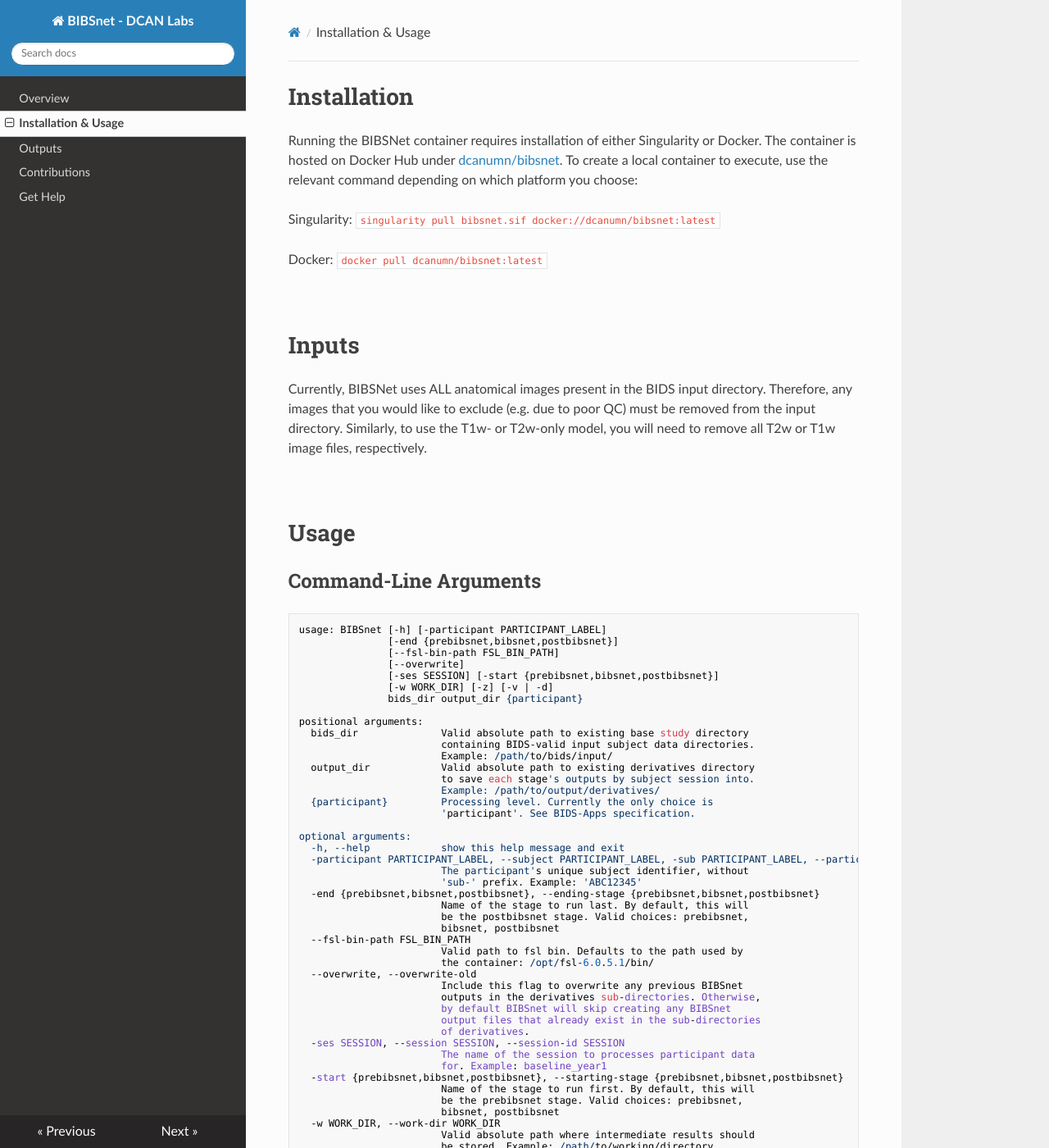
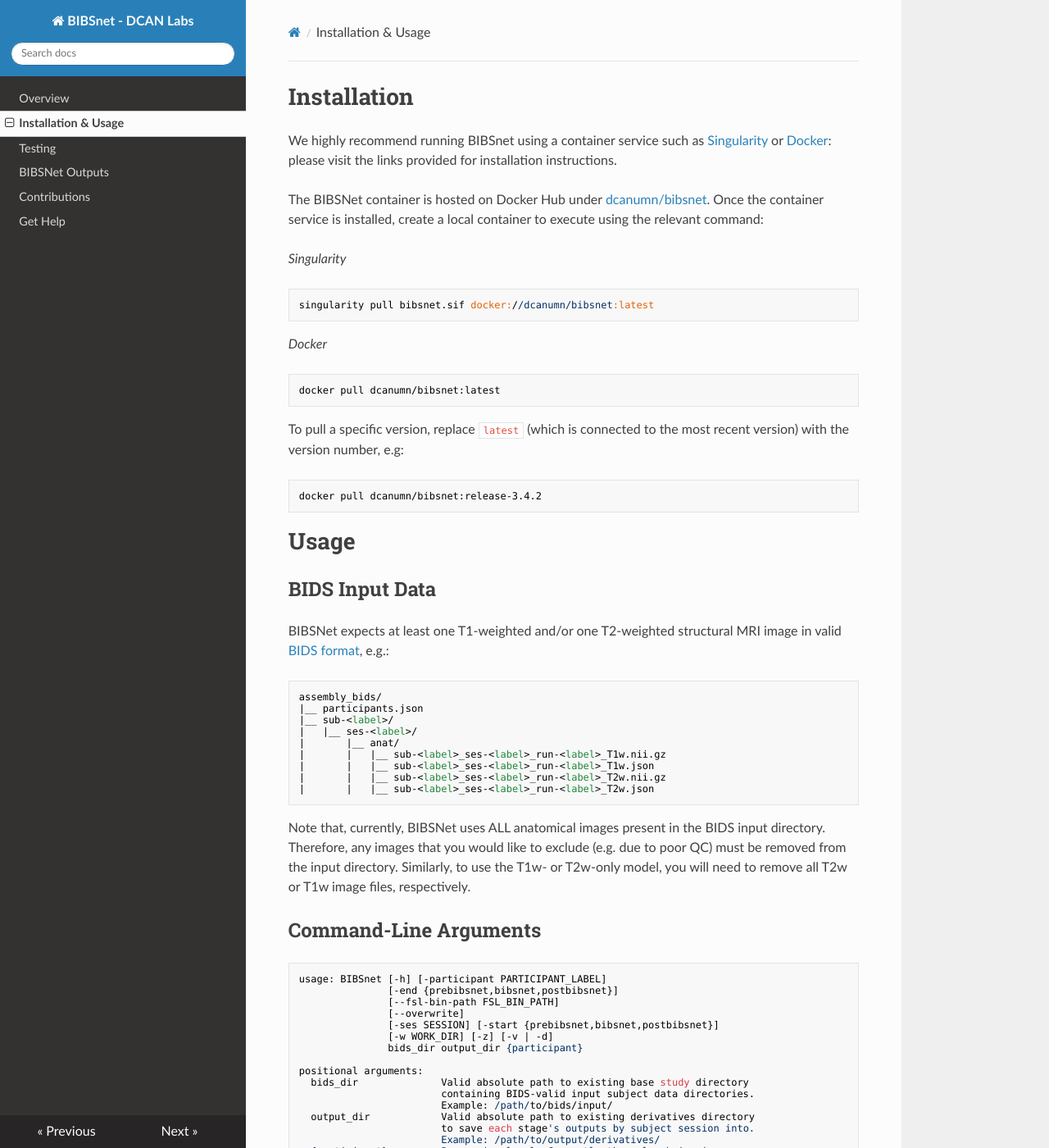
Before and after one commit to DCAN-Labs/BIBSnet, an MkDocs documentation site: the page built from docs/usage.md, in a window 1280 px wide and 1400 px high. Shown: the whole window at 82% size. Built offline with MkDocs 1.6.1, drawn with Linux system fonts in a browser that asks for light colours; nearby versions of some CDN libraries; some of the changed text lies outside the part shown.

Commit message:
separated out Testing to separate section, added additional details to usage and outputs

````diff
--- a/docs/outputs.md
+++ b/docs/outputs.md
@@ -1,5 +1,6 @@
-## Derivatives
+# BIBSNet Outputs
 
+The derivative output folder is organized as follows:
 ```
 
 ├── derivatives
--- /dev/null
+++ b/docs/testing.md
@@ -0,0 +1,30 @@
+# Testing
+To test BIBSNet to ensure it's working as expected:
+
+Install `openneuro-py` on the command line (e.g. `pip install openneuro-py`) and use it to download test data from [OpenNeuro](https://openneuro.org/), e.g.:
+```
+# Python
+from pathlib import Path
+import openneuro
+
+Path("./ds004776").mkdir()
+openneuro.download(dataset="ds004776", target_dir="./ds004776", include="sub-01")
+```
+
+Build the BIBSNet container on the command line (`singularity pull bibsnet.sif docker://dcanumn/bibsnet:latest`) and execute with the test data, e.g.:
+```
+# bash
+
+mkdir derivatives
+
+singularity run --nv --cleanenv --no-home \
+	-B /path/to/ds004776:/input \
+	-B /path/to/derivatives:/output \
+	/path/to/bibsnet.sif \
+	/input /output participant \
+	-participant 01 \
+```
+
+Ensure that the application runs without error and that the expected outputs are produced (see [Outputs](outputs.md)). For good measure, visually inspect the segmentation generated. Here is a snapshot view of the brain segmentation generated by this test subject:
+
+![](openneuro_testdata_aseg.png)
--- a/docs/usage.md
+++ b/docs/usage.md
@@ -1,19 +1,45 @@
 # Installation
 
-Running the BIBSNet container requires installation of either Singularity or Docker. The container is hosted on Docker Hub under [dcanumn/bibsnet](https://hub.docker.com/r/dcanumn/bibsnet). To create a local container to execute, use the relevant command depending on which platform you choose:
+We highly recommend running BIBSnet using a container service such as [Singularity](https://docs.sylabs.io/guides/3.0/user-guide/installation.html) or [Docker](https://www.docker.com/get-started/): please visit the links provided for installation instructions.
 
-Singularity: `singularity pull bibsnet.sif docker://dcanumn/bibsnet:latest`
+The BIBSNet container is hosted on Docker Hub under [dcanumn/bibsnet](https://hub.docker.com/r/dcanumn/bibsnet). Once the container service is installed, create a local container to execute using the relevant command:
 
-Docker: `docker pull dcanumn/bibsnet:latest`
+*Singularity*
+```
+singularity pull bibsnet.sif docker://dcanumn/bibsnet:latest
+```
 
-<br />
+*Docker*
+```
+docker pull dcanumn/bibsnet:latest
+```
 
-# Inputs
-Currently, BIBSNet uses ALL anatomical images present in the BIDS input directory. Therefore, any images that you would like to exclude (e.g. due to poor QC) must be removed from the input directory. Similarly, to use the T1w- or T2w-only model, you will need to remove all T2w or T1w image files, respectively.
+To pull a specific version, replace `latest` (which is connected to the most recent version) with the version number, e.g:
+```
+docker pull dcanumn/bibsnet:release-3.4.2
+```
 
-<br>
 
 # Usage
+
+## BIDS Input Data
+
+BIBSNet expects at least one T1-weighted and/or one T2-weighted structural MRI image in valid [BIDS format](https://bids.neuroimaging.io/), e.g.:
+
+```
+assembly_bids/
+|__ participants.json
+|__ sub-<label>/
+|   |__ ses-<label>/
+|       |__ anat/
+|       |   |__ sub-<label>_ses-<label>_run-<label>_T1w.nii.gz
+|       |   |__ sub-<label>_ses-<label>_run-<label>_T1w.json
+|       |   |__ sub-<label>_ses-<label>_run-<label>_T2w.nii.gz
+|       |   |__ sub-<label>_ses-<label>_run-<label>_T2w.json
+```
+
+Note that, currently, BIBSNet uses ALL anatomical images present in the BIDS input directory. Therefore, any images that you would like to exclude (e.g. due to poor QC) must be removed from the input directory. Similarly, to use the T1w- or T2w-only model, you will need to remove all T2w or T1w image files, respectively.
+
 ## Command-Line Arguments
 
 ```
@@ -104,36 +130,3 @@
 1. Download the appropriate data release from `https://s3.msi.umn.edu/bibsnet-data/<DATA_RELEASE>.tar.gz`
 2. Extract files from `data.tar.gz` and move them into your locally cloned `BIBSnet` repository under `BIBSnet/data/`
 3. Install [nnU-Net](https://github.com/MIC-DKFZ/nnUNet#installation) and other dependencies listed [here](https://github.com/DCAN-Labs/BIBSnet/network/dependencies)
-
-<br>
-
-# Testing
-To test BIBSNet to ensure it's working as expected:
-
-Install `openneuro-py` on the command line (e.g. `pip install openneuro-py`) and use it to download test data from [OpenNeuro](https://openneuro.org/), e.g.:
-```
-# Python
-from pathlib import Path
-import openneuro
-
-Path("./ds004776").mkdir()
-openneuro.download(dataset="ds004776", target_dir="./ds004776", include="sub-01")
-```
-
-Build the BIBSNet container on the command line (`singularity pull bibsnet.sif docker://dcanumn/bibsnet:latest`) and execute with the test data, e.g.:
-```
-# bash
-
-mkdir derivatives
-
-singularity run --nv --cleanenv --no-home \
-	-B /path/to/ds004776:/input \
-	-B /path/to/derivatives:/output \
-	/path/to/bibsnet.sif \
-	/input /output participant \
-	-participant 01 \
-```
-
-Ensure that the application runs without error and that the expected outputs are produced (see [Outputs](outputs.md)). For good measure, visually inspect the segmentation generated. Here is a snapshot view of the brain segmentation generated by this test subject:
-
-![](openneuro_testdata_aseg.png)
--- a/mkdocs.yml
+++ b/mkdocs.yml
@@ -22,6 +22,7 @@
 nav:
   - Overview: index.md
   - Installation & Usage: usage.md
-  - Outputs: outputs.md
+  - Testing: testing.md
+  - BIBSNet Outputs: outputs.md
   - Contributions: contributions.md
   - Get Help: help.md
````
